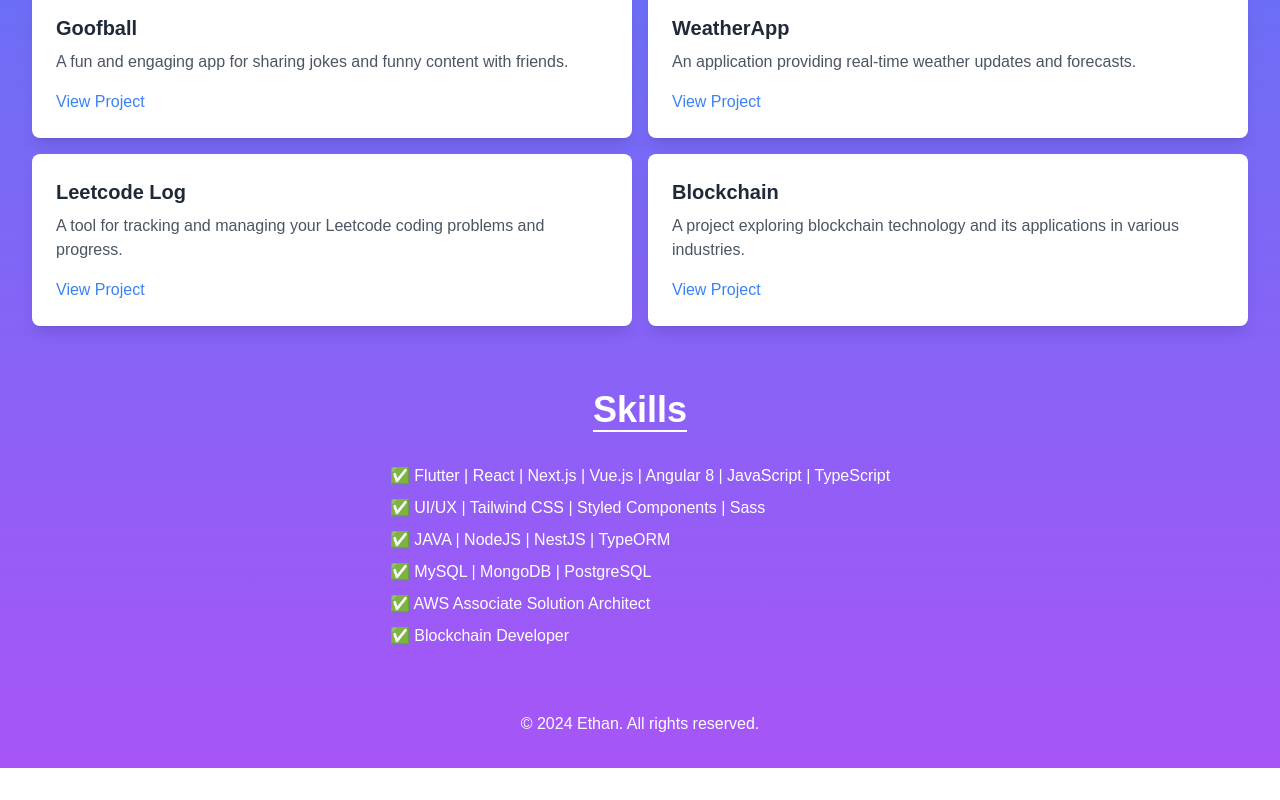
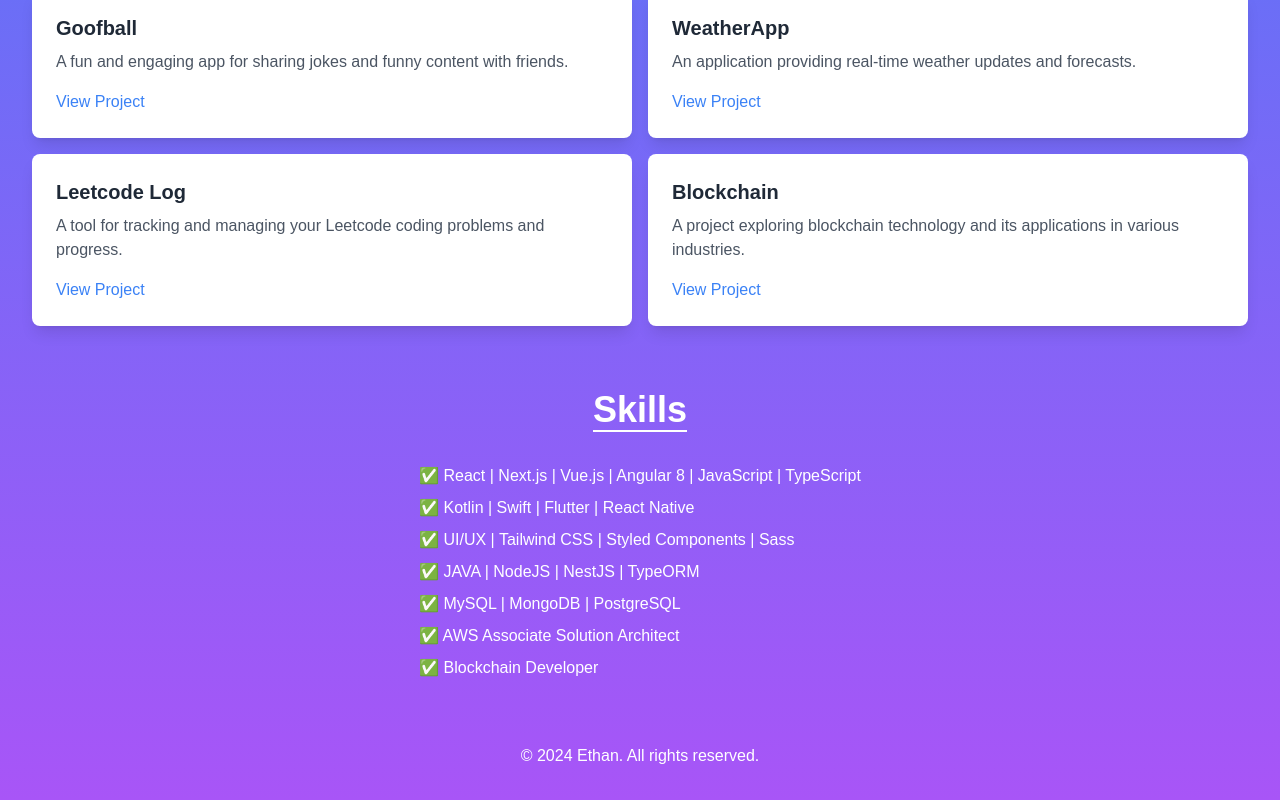
Before and after one commit to hooooooouzx/meet-ethan-web, a Next.js app: page / in a window 1280 px wide. Shown: the part 630-1430 px from the top of the page. Before the commit the page ends 1398 px from the top, so only its background shows below. Built offline with nearby package versions, Linux system fonts and the light colour scheme.

Commit message:
update:skills

```diff
--- a/app/profile.tsx
+++ b/app/profile.tsx
@@ -109,7 +109,8 @@ const Profile = () => {
             <h2 className="text-4xl font-semibold border-b-2 border-white inline-block mb-4">Skills</h2>
             <ul className="mt-4 space-y-2 text-left max-w-xl mx-auto">
               {[
-                'Flutter | React | Next.js | Vue.js | Angular 8 | JavaScript | TypeScript',
+                'React | Next.js | Vue.js | Angular 8 | JavaScript | TypeScript',
+                'Kotlin | Swift | Flutter | React Native',
                 'UI/UX | Tailwind CSS | Styled Components | Sass',
                 'JAVA | NodeJS | NestJS | TypeORM',
                 'MySQL | MongoDB | PostgreSQL',
```
